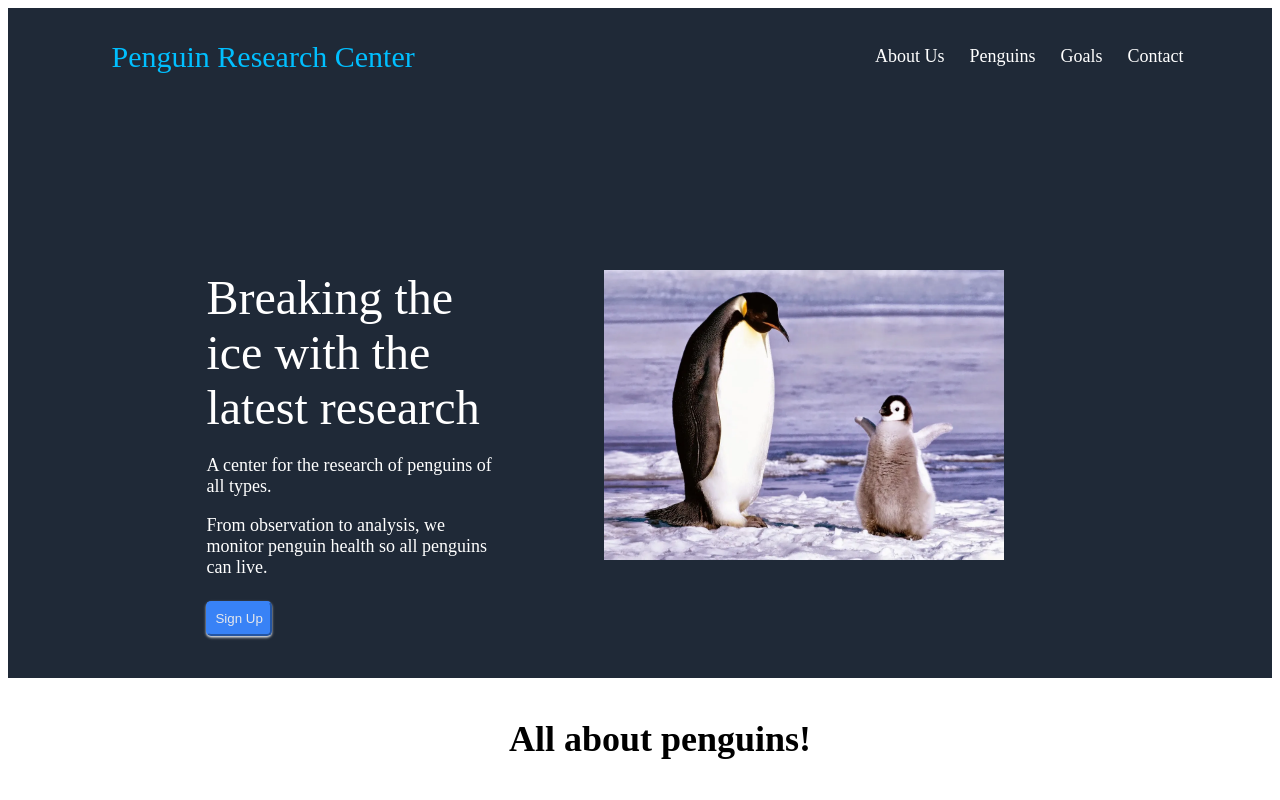
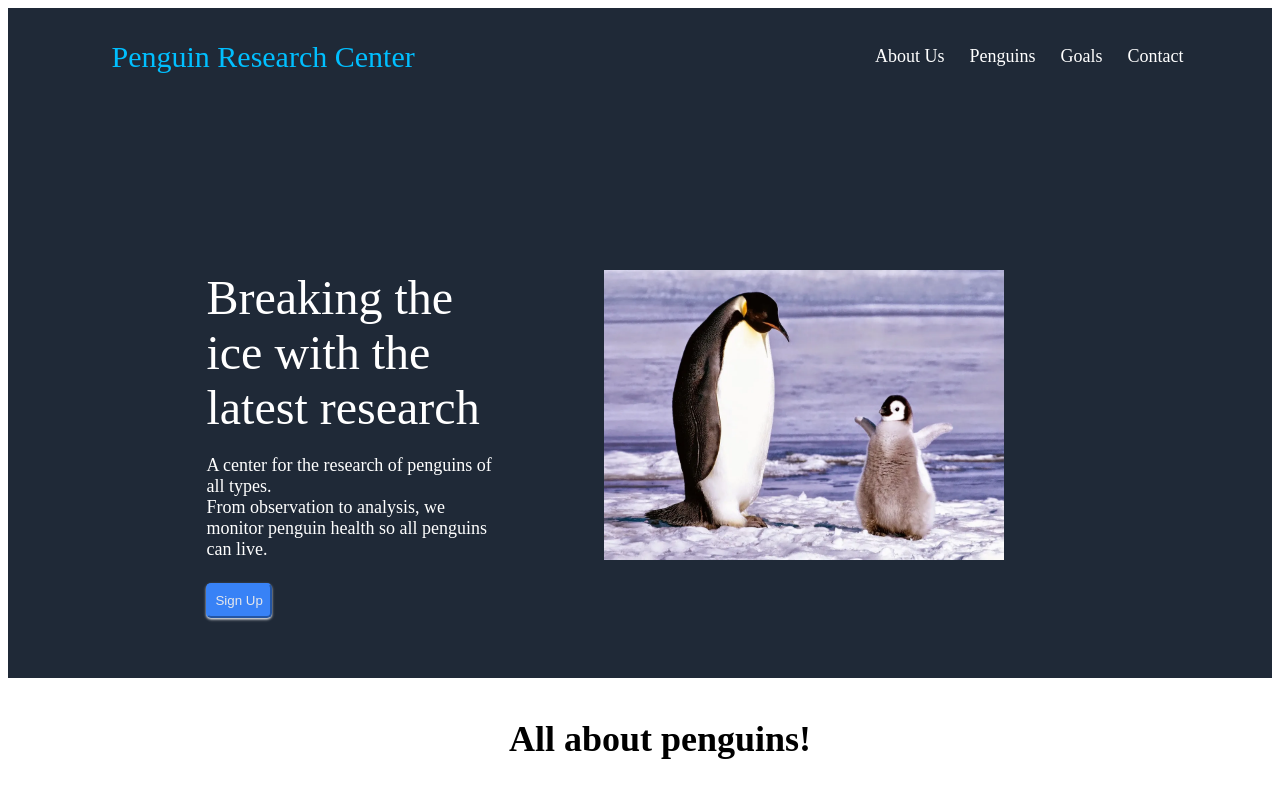
Before and after one commit to brookaroo10/PenguinResearchCenter, a plain HTML site: page index.html in a window 1280 px wide. Shown: the top 800 px of the page. Drawn offline with Linux system fonts and the light colour scheme.

```diff
--- a/index.html
+++ b/index.html
@@ -30,8 +30,8 @@
                     Breaking the ice with the latest research
                     <div class = "left_subtext">
                         A center for the research of penguins of all types.
-                        <p class="p">From observation to analysis, we monitor penguin health
-                        so all penguins can live.</p>
+                        <div class="p">From observation to analysis, we monitor penguin health
+                        so all penguins can live.</div>
                     </div>
                     <a href="https://mailchi.mp/114da286b990/penguin-research-center-1">
                         <button class = "sign_up_button">Sign Up</button>
```
